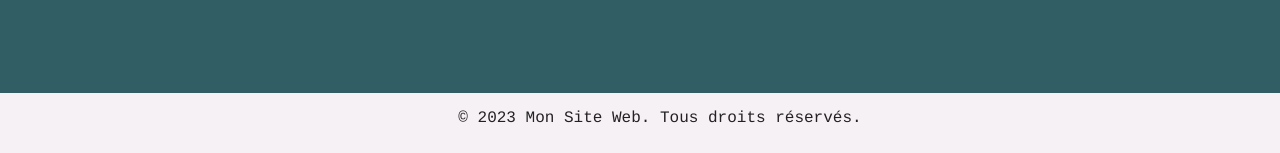
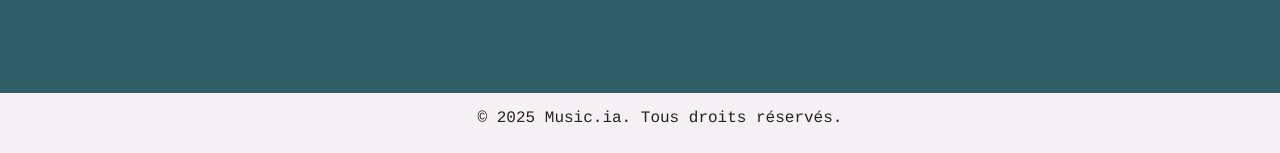
Before and after one commit to MeXam84/R209-PHP_SQL, a PHP site: page /main.php in a window 1280 px wide. Shown: the part 647-800 px from the top of the page. Run offline with PHP 8.4, Linux system fonts and the light colour scheme.

Commit message:
modified:   site/dashboard.php modified:   site/login.php modified:   site/main.php modified:   site/panier.php

```diff
--- a/site/dashboard.php
+++ b/site/dashboard.php
@@ -49,7 +49,7 @@ if (!isset($_SESSION['username'])) {
 
   <div class="rect-footer">
     <footer>
-      <p>© 2023 Mon Site Web. Tous droits réservés.</p>
+      <p>© 2025 Music.ia. Tous droits réservés.</p>
     </footer>
   </div>
 
--- a/site/login.php
+++ b/site/login.php
@@ -57,7 +57,7 @@ if (isset($_SESSION['username'])) {
 
   <div class="rect-footer">
     <footer>
-      <p>© 2023 Mon Site Web. Tous droits réservés.</p>
+      <p>© 2025 Music.ia. Tous droits réservés.</p>
     </footer>
   </div>
 
--- a/site/main.php
+++ b/site/main.php
@@ -41,7 +41,7 @@
 
   <div class="rect-footer">
     <footer>
-      <p>© 2023 Mon Site Web. Tous droits réservés.</p>
+      <p>© 2025 Music.ia. Tous droits réservés.</p>
     </footer>
   </div>
 
--- a/site/panier.php
+++ b/site/panier.php
@@ -45,7 +45,7 @@
 
   <div class="rect-footer">
     <footer>
-      <p>© 2023 Mon Site Web. Tous droits réservés.</p>
+      <p>© 2025 Music.ia. Tous droits réservés.</p>
     </footer>
   </div>
 
```
